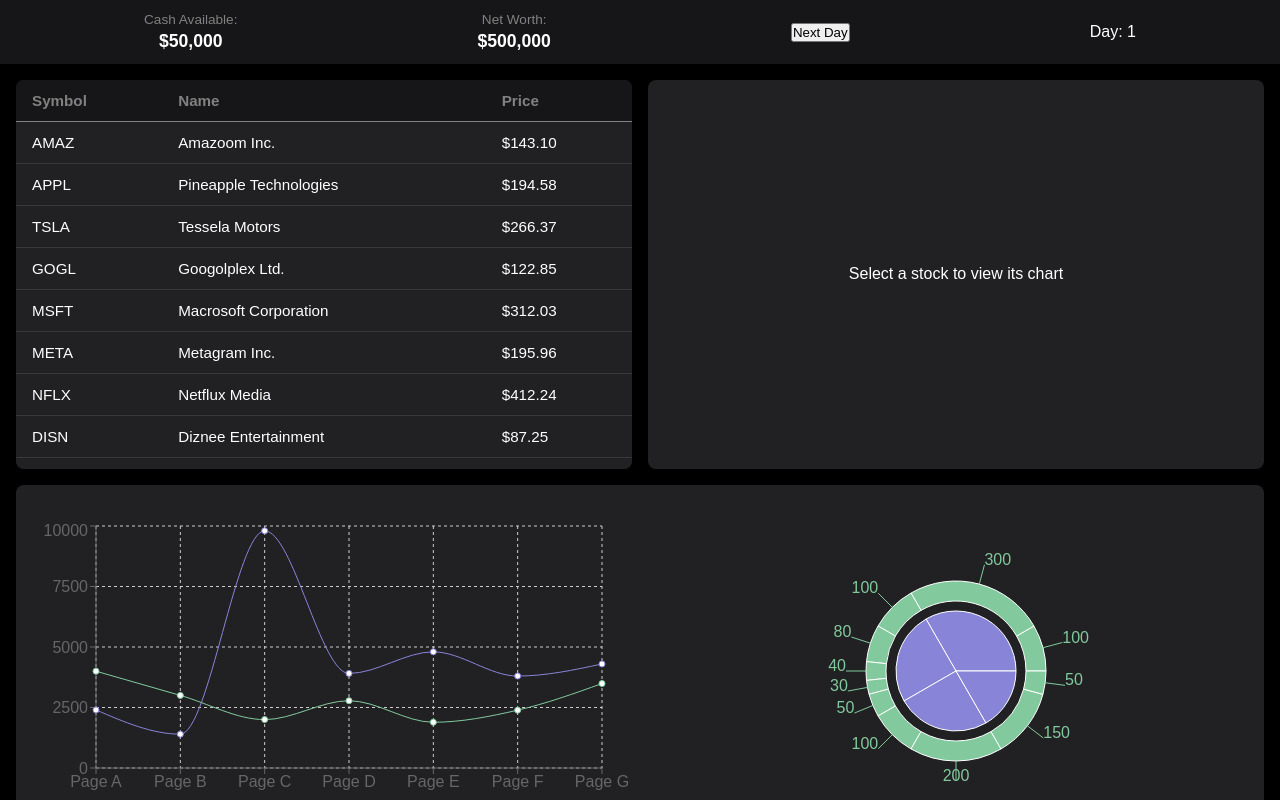
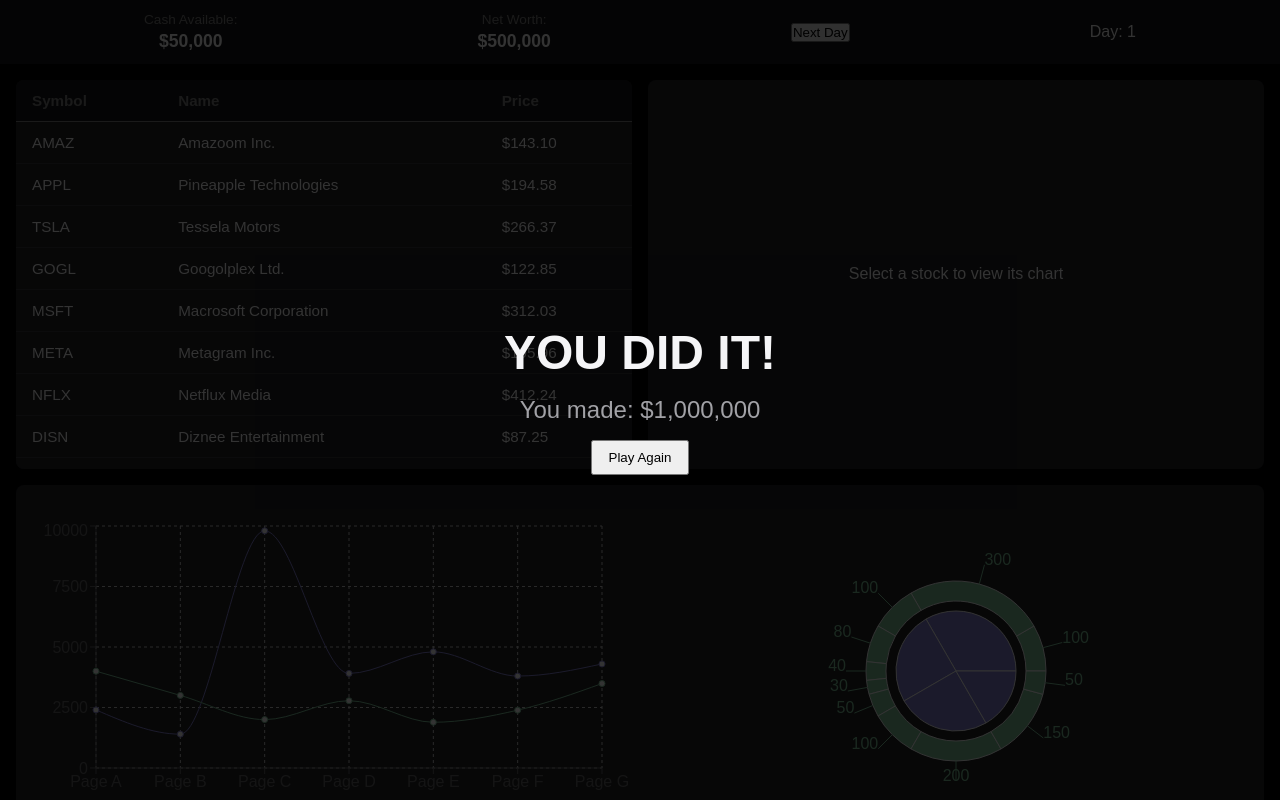
Before and after one commit to kevinsctfries/day-trader, a Next.js app: page /dashboard in a window 1280 px wide. Both pictures are taken after a click on the button "Next Day". Built offline with nearby package versions, Linux system fonts and the light colour scheme.

Commit message:
feat(dashboard): add game over screen after n days has passed

```diff
--- a/src/app/dashboard/page.module.scss
+++ b/src/app/dashboard/page.module.scss
@@ -32,4 +32,48 @@
             border-radius: 0.5rem;
         }
     }
+
+    .gameOver {
+        position: fixed;
+        inset: 0;
+        display: flex;
+        flex-direction: column;
+        justify-content: center;
+        align-items: center;
+        gap: 1rem;
+
+        background: rgba(0, 0, 0, 0.8);
+        color: var(--text);
+        z-index: 1000;
+
+        text-align: center;
+
+        .overMessage {
+            font-size: 3rem;
+            font-weight: 600;
+            color: #f5f5f7;
+        }
+
+        .gameStats {
+            font-size: 1.5rem;
+            color: #a1a1a6;
+        }
+
+        button {
+            padding: 0.5rem 1rem;
+        }
+
+        animation: fadeIn 0.5s ease-out;
+    }
+
+    @keyframes fadeIn {
+        from {
+            opacity: 0;
+            transform: scale(0.98);
+        }
+        to {
+            opacity: 1;
+            transform: scale(1);
+        }
+    }
 }
--- a/src/app/dashboard/page.tsx
+++ b/src/app/dashboard/page.tsx
@@ -12,6 +12,7 @@ export default function Dashboard() {
   const [baseStocks, setBaseStocks] = useState<BaseStock[]>([]);
   const [selectedStock, setSelectedStock] = useState<BaseStock | null>(null);
   const [currentDay, setCurrentDay] = useState(0);
+  const [gameOver, setGameOver] = useState(false);
 
   useEffect(() => {
     fetch("/baseStocks.json")
@@ -21,6 +22,12 @@ export default function Dashboard() {
   }, []);
 
   const nextDay = () => setCurrentDay(prev => prev + 1);
+
+  useEffect(() => {
+    if (currentDay === 1) {
+      setGameOver(true);
+    }
+  }, [currentDay]);
 
   return (
     <div className={styles.page}>
@@ -44,6 +51,14 @@ export default function Dashboard() {
           <Portfolio />
         </div>
       </main>
+
+      {gameOver && (
+        <div className={styles.gameOver}>
+          <span className={styles.overMessage}>YOU DID IT!</span>
+          <span className={styles.gameStats}>You made: $1,000,000</span>
+          <button onClick={() => window.location.reload()}>Play Again</button>
+        </div>
+      )}
     </div>
   );
 }
```
